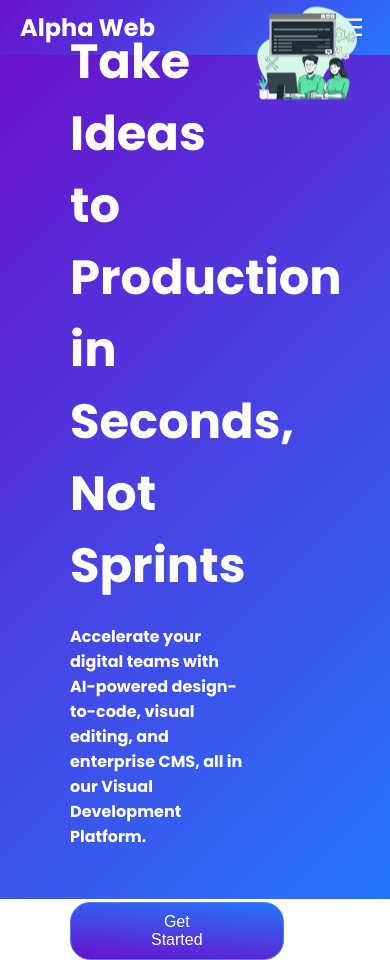
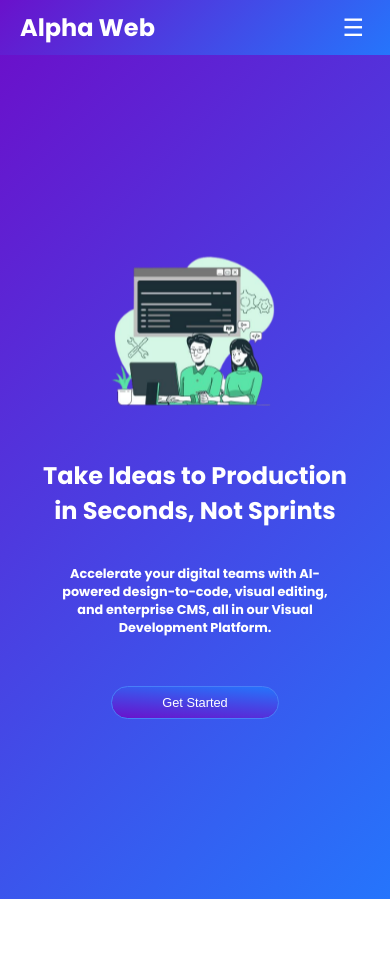
Before and after one commit to Prakashgupta41532/alpha-web, a React (Create React App) app: page / in a window 390 px wide. After the commit the page ends 899 px from the top, so only its background shows below. Built offline with nearby package versions, Linux system fonts and the light colour scheme.

Commit message:
homepage-responsive

```diff
--- a/src/Components/Screens/LandingScreens/Home/Home.css
+++ b/src/Components/Screens/LandingScreens/Home/Home.css
@@ -14,7 +14,6 @@
     display: flex;
     justify-content: space-between;
     width: 100%;
-    max-width: 1200px;
 }
 
 .homepage-text {
@@ -28,7 +27,7 @@
 }
 
 .btn-get-started {
-    padding: 10px 80px;
+    padding: 10px 100px;
     background: linear-gradient(5deg, #6a11cb 0%, #2575fc 100%);
     border: 1px solid #487ff8;
     border-radius: 20px;
@@ -67,3 +66,74 @@
         transform: translateY(-10px);
     }
 }
+
+@media (max-width: 1024px) {
+    .homepage-content {
+        flex-direction: column-reverse;
+        align-items: center;
+    }
+    .homepage-text {
+        max-width: 90%;
+        align-items: center;
+        display: flex;
+        flex-direction: column;
+    }
+
+    .homepage-text h1 {
+        font-size: 2rem;
+        text-align: center;
+    }
+
+    .homepage-text h4 {
+        font-size: 0.9rem;
+        width: 90%;
+        text-align: center;
+    }
+
+    .btn-get-started {
+        padding: 10px 80px;
+        font-size: 0.9rem;
+    }
+}
+
+@media (max-width: 768px) {
+    .homepage-text {
+        margin: 0 10px;
+        max-width: 90%;
+    }
+
+    .homepage-text h1 {
+        font-size: 1.8rem;
+    }
+
+    .homepage-text h4 {
+        font-size: 0.9rem;
+    }
+
+    .btn-get-started {
+        padding: 10px 70px;
+    }
+
+    .homepage-image img {
+        max-height: 250px;
+    }
+}
+
+@media (max-width: 480px) {
+    .homepage-text h1 {
+        font-size: 1.5rem;
+    }
+
+    .homepage-text h4 {
+        font-size: 0.8rem;
+    }
+
+    .btn-get-started {
+        padding: 8px 50px;
+        font-size: 0.8rem;
+    }
+
+    .homepage-image img {
+        max-height: 200px;
+    }
+}
```
